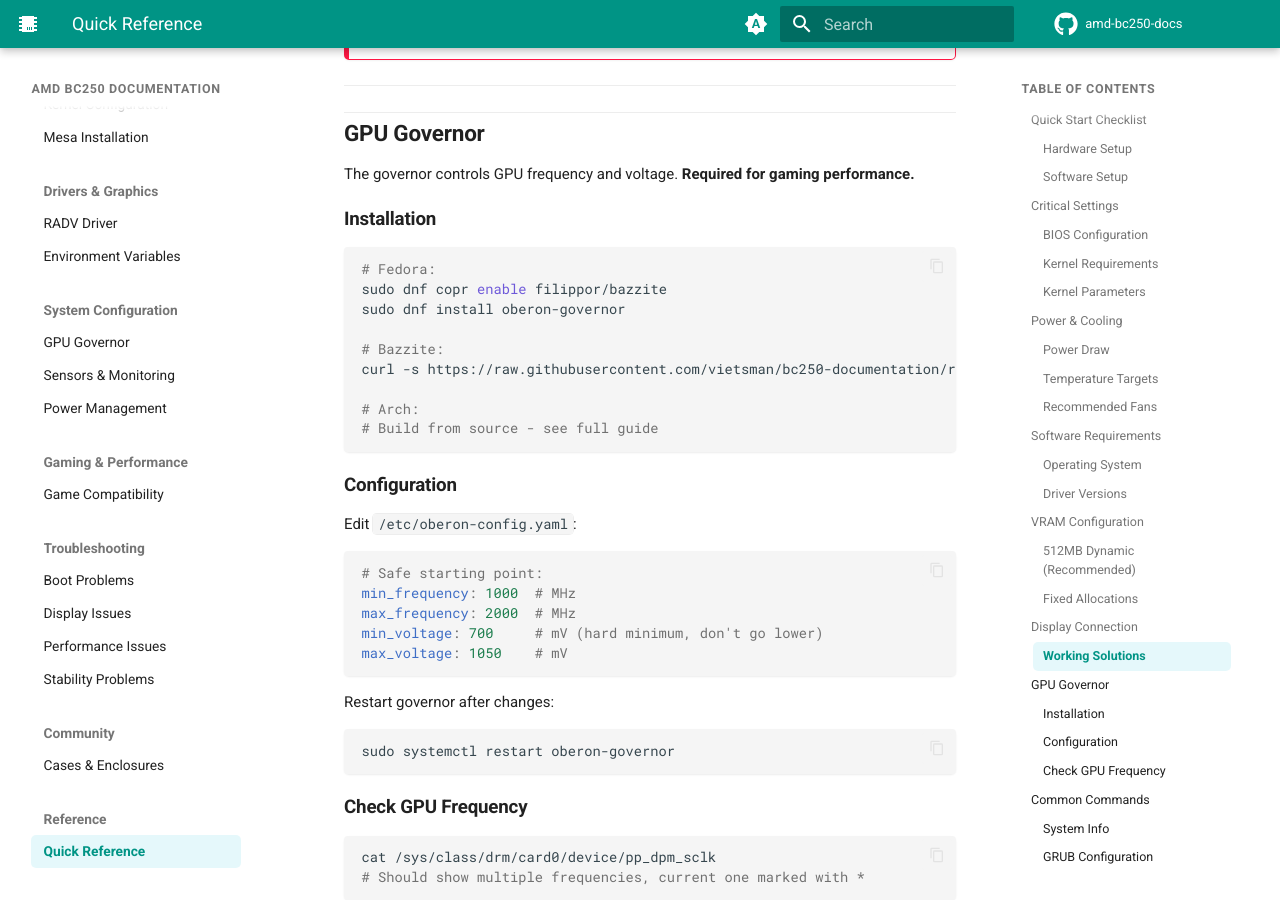
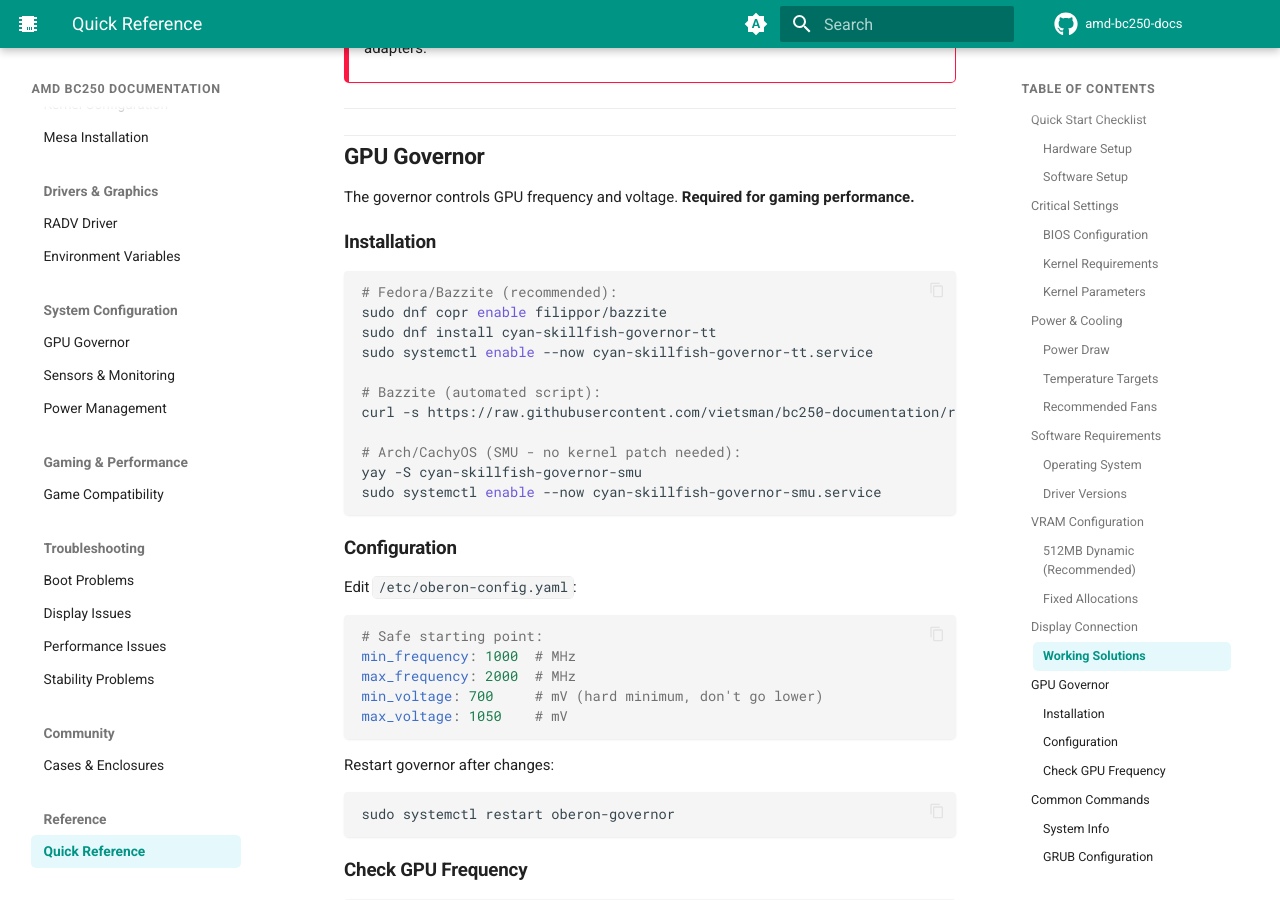
Before and after one commit to elektricM/amd-bc250-docs, an MkDocs documentation site: the page built from docs/reference/quick-reference.md, in a window 1280 px wide and 900 px high, scrolled down 4276 px. Built offline with MkDocs 1.6.1 and Material for MkDocs 9.7.7, drawn with Linux system fonts in a browser that asks for light colours; comment, search, counter and statistics services are not loaded; the version menu is left out; some of the changed text lies outside the part shown.

Commit message:
fix(quick-ref): update kernel versions, governor commands, and add critical warnings
- Update kernel recommendation to include 6.17.11+ and 6.18.x
- Update driver versions table (Mesa 25.2.4+ recommended)
- Fix governor install: oberon-governor → cyan-skillfish-governor-tt
- Add SMU governor install for Arch/CachyOS
- Add warnings: ACPI fix essential, no HW encode/decode (Sony), Smokeless_UMAF danger

````diff
--- a/docs/reference/quick-reference.md
+++ b/docs/reference/quick-reference.md
@@ -117,9 +117,9 @@
 
 | Component | Minimum | Recommended |
 |-----------|---------|-------------|
-| Mesa | 25.1.3 | 25.1.5+ |
-| Kernel | 6.12.x | 6.12-6.14 LTS |
-| Governor | Any | Latest from COPR |
+| Mesa | 25.1.0 | 25.2.4+ |
+| Kernel | 6.12.x | 6.17.11+ or 6.18.x |
+| Governor | Any | cyan-skillfish-governor-tt or -smu |
 
 [Linux setup guide →](../linux/distributions.md)
 
@@ -169,15 +169,17 @@
 ### Installation
 
 ```bash
-# Fedora:
+# Fedora/Bazzite (recommended):
 sudo dnf copr enable filippor/bazzite
-sudo dnf install oberon-governor
+sudo dnf install cyan-skillfish-governor-tt
+sudo systemctl enable --now cyan-skillfish-governor-tt.service
 
-# Bazzite:
+# Bazzite (automated script):
 curl -s https://raw.githubusercontent.com/vietsman/bc250-documentation/refs/heads/main/oberon-setup.sh | sudo sh
 
-# Arch:
-# Build from source - see full guide
+# Arch/CachyOS (SMU - no kernel patch needed):
+yay -S cyan-skillfish-governor-smu
+sudo systemctl enable --now cyan-skillfish-governor-smu.service
 ```
 
 ### Configuration
@@ -354,8 +356,11 @@
     2. **Disable IOMMU in BIOS** (IOMMU is broken - MUST disable)
     3. **Use nomodeset during install, remove after drivers installed**
     4. **Avoid kernel 6.15.0-6.15.6 and 6.17.8-6.17.10** (GPU driver fails — fixed in 6.17.11+)
-    5. **700mV minimum voltage** (crashes below this)
+    5. **700mV minimum voltage** (GPU locks to 1500MHz below this)
     6. **Active DP-HDMI adapters break audio**
+    7. **ACPI fix is essential** — required for C-State support and power management ([bc250-acpi-fix](https://github.com/bc250-collective/bc250-acpi-fix))
+    8. **No HW video encode/decode** — VCN firmware blocked by Sony, software decoding only
+    9. **Do NOT use Smokeless_UMAF** — may cause permanent damage to the board
 
 ---
 
````
Also changed, not shown: other parts of docs/reference/quick-reference.md (+1 -1 lines).
